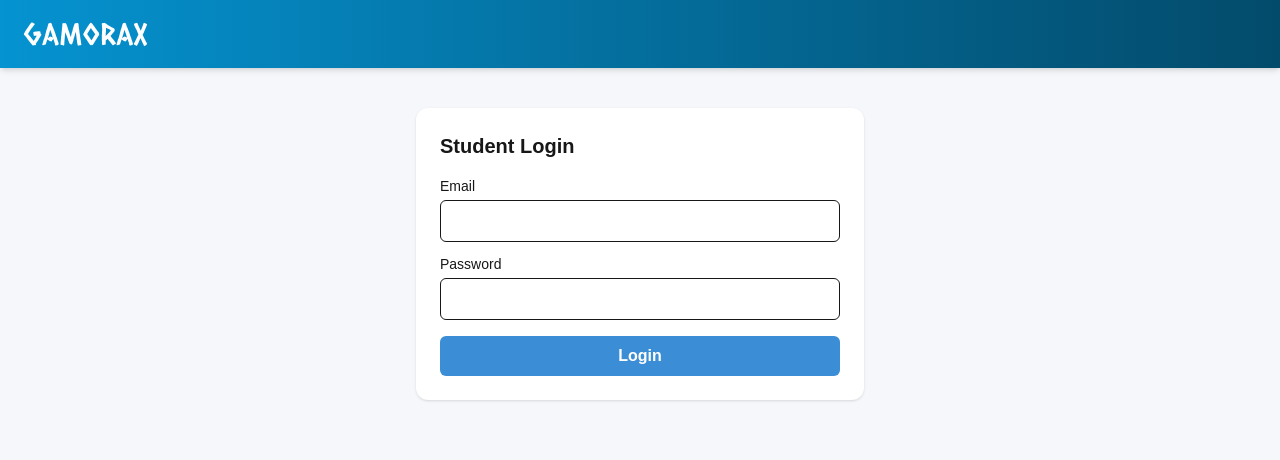
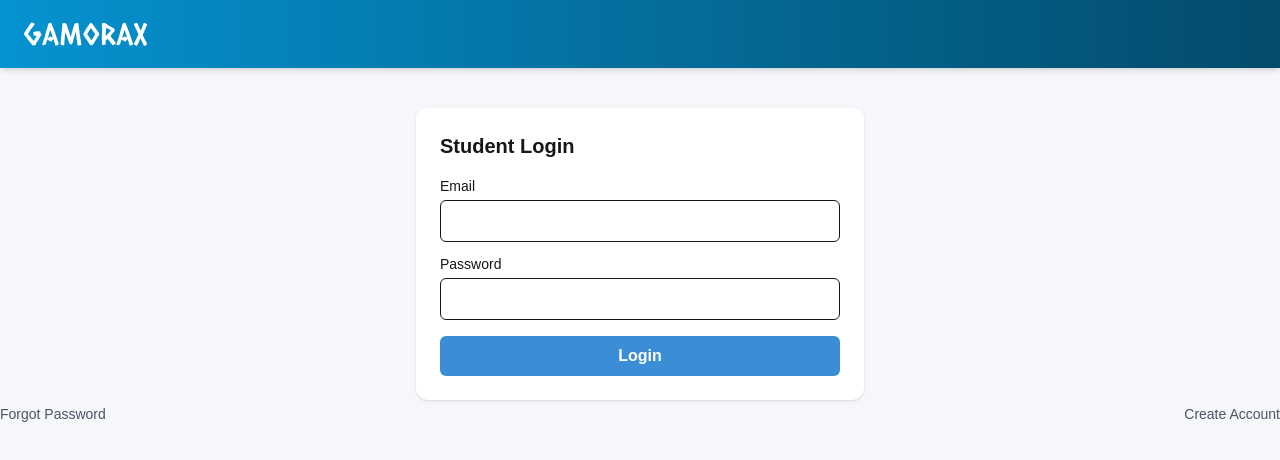
Before and after one commit to shwan26/gamorax, a Next.js app: page /auth/login in a window 1280 px wide. Shown: the top 460 px of the page. Built offline with nearby package versions, Linux system fonts and the light colour scheme.

Commit message:
fix: create account in login page for student

```diff
--- a/src/app/(student)/auth/login/StudentLoginClient.tsx
+++ b/src/app/(student)/auth/login/StudentLoginClient.tsx
@@ -4,6 +4,7 @@ import { useEffect, useState } from "react";
 import { useRouter } from "next/navigation";
 import Navbar from "@/src/components/Navbar";
 import { loginStudent } from "@/src/lib/studentAuthStorage";
+import Link from "next/link";
 
 function getNextFromUrl(): string {
   if (typeof window === "undefined") return "/me/reports";
@@ -64,6 +65,15 @@ export default function StudentLoginClient() {
           Login
         </button>
       </div>
+
+      <div className="flex justify-between mt-1 text-xs md:text-sm text-gray-600">
+            <Link href="/auth/forgot-password" className="hover:underline">
+              Forgot Password
+            </Link>
+            <Link href="/auth/register" className="hover:underline">
+              Create Account
+            </Link>
+          </div>
     </div>
   );
 }
```
